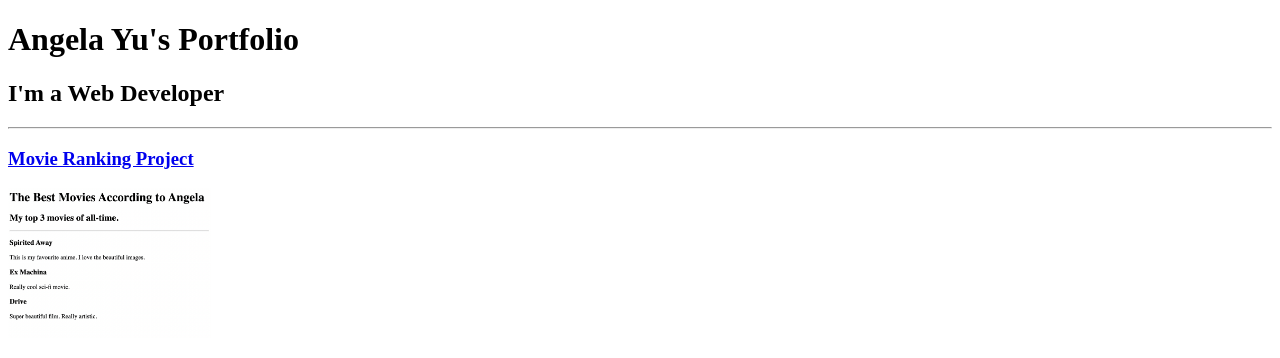
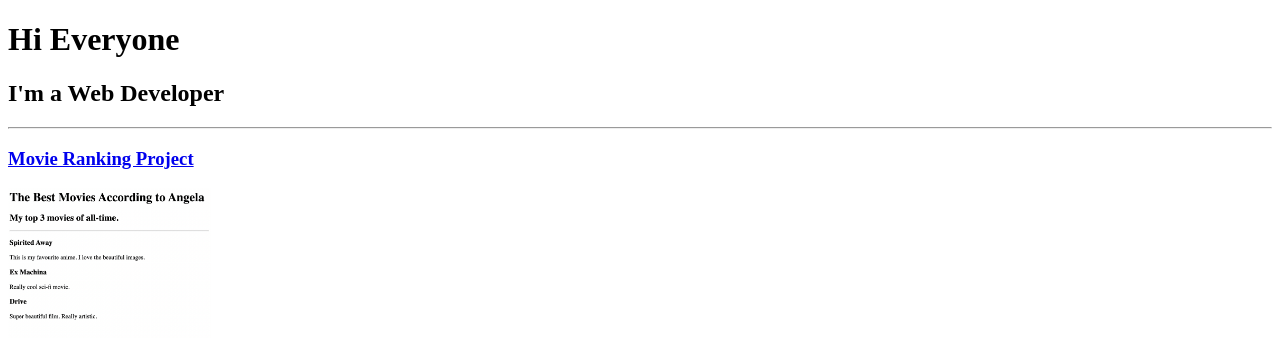
Before and after one commit to pranavagarwal183/html_portfolio, a plain HTML site: page index.html in a window 1280 px wide. Shown: the top 358 px of the page. Drawn offline with Linux system fonts and the light colour scheme; files whose address does not match are found by name.

Commit message:
index.html

```diff
--- a/index.html
+++ b/index.html
@@ -3,11 +3,11 @@
 
 <head>
   <meta charset="UTF-8">
-  <title>Angela's Portfolio</title>
+  <title>Pranav Agarwal's Portfolio</title>
 </head>
 
 <body>
-  <h1>Angela Yu's Portfolio</h1>
+  <h1>Hi Everyone</h1>
   <h2>I'm a Web Developer</h2>
   <hr />
   <h3><a href="./public/movie-ranking.html">Movie Ranking Project</a></h3>
```
